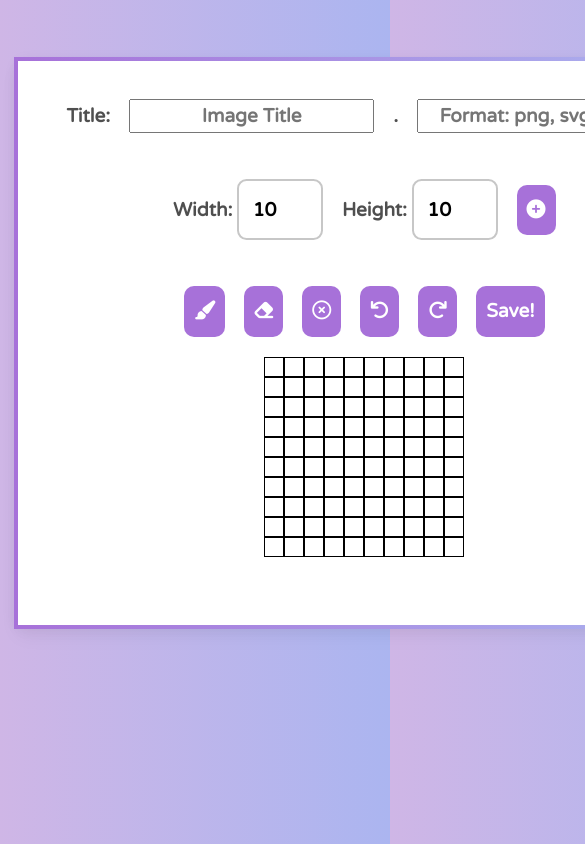
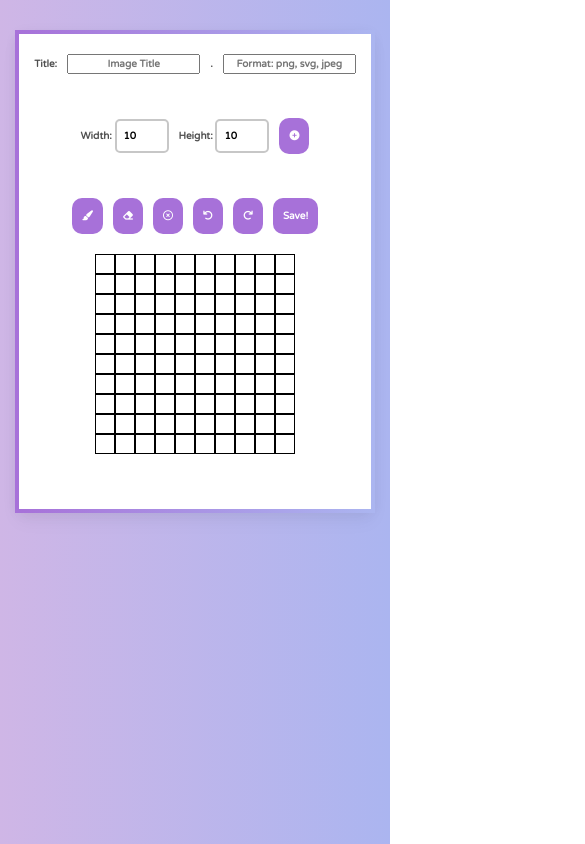
Before and after one commit to peachatru/pixel-art, a plain HTML site: page index.html in a window 390 px wide. Shown: the top 844 px of the page, 585 px wide, since content can reach past the window. Drawn offline with nearby package versions, Linux system fonts and the light colour scheme.

Commit message:
added responsive styling for mobile devices

```diff
--- a/index.css
+++ b/index.css
@@ -151,3 +151,26 @@ text-align: center
   border-image: linear-gradient(to right, #a771d9, rgb(171, 181, 240));
   border-image-slice: 1;
 }
+
+
+/* mobile view! */
+@media (max-width: 768px) {
+  *{
+    font-size: 10px;
+  }
+
+  #cardContent {
+    width: auto;
+    height: auto;
+  }
+
+  body {
+    background-color: #cfb6e6;
+    background: -webkit-linear-gradient(to right, #cfb6e6, rgb(171, 181, 240));
+    background: linear-gradient(to right, #cfb6e6, rgb(171, 181, 240));
+  }
+  .container {
+    display: flex;
+    flex-direction: column;
+  }
+}
--- a/index.html
+++ b/index.html
@@ -32,7 +32,7 @@
   </head>
   <body>
     <section class="vh-100 gradient-custom">
-      <div class="container py-5 h-100">
+      <div class="container py-5">
         <div class="row d-flex justify-content-center align-items-center h-100">
           <div class="col col-xl-10">
             <div class="card" id="cardContent">
@@ -104,7 +104,8 @@
 
                               <!-- we're hiding the input type color from the user so that when they click on the paintbrush icon,
                                 the color selector tool will pop up  -->
-                                <label id="color-input-label" for="color-input"></label>
+                              <!-- resolved color input issue rendering on IOS from: https://stackoverflow.com/questions/74511391/open-input-color-programatically-in-ios -->
+                              <label id="color-input-label" for="color-input"></label>
                               <input type="color" value="#8b8bea" id="color-input" height="0" width="0">
                           </div>
                         </div>
```
